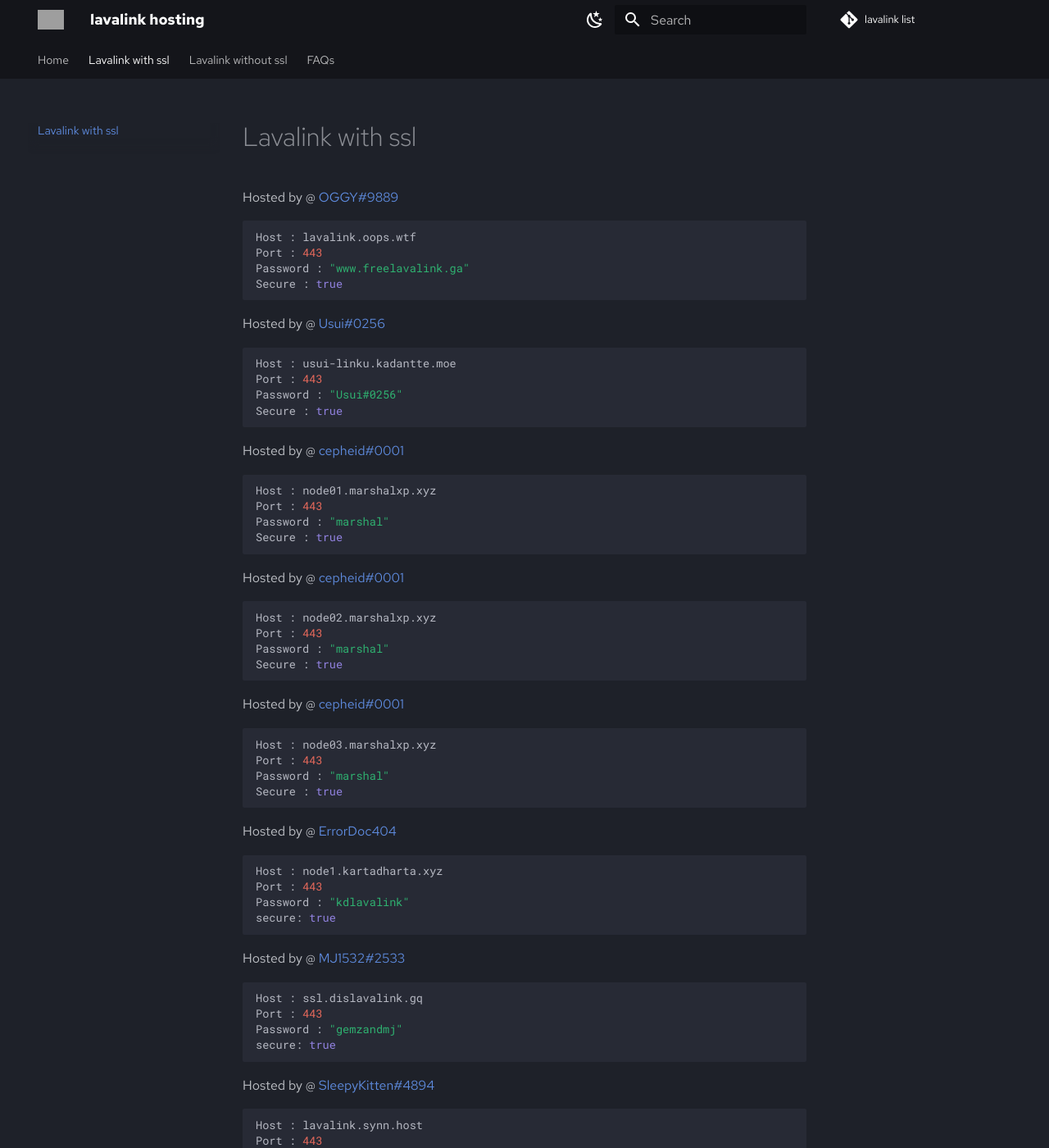
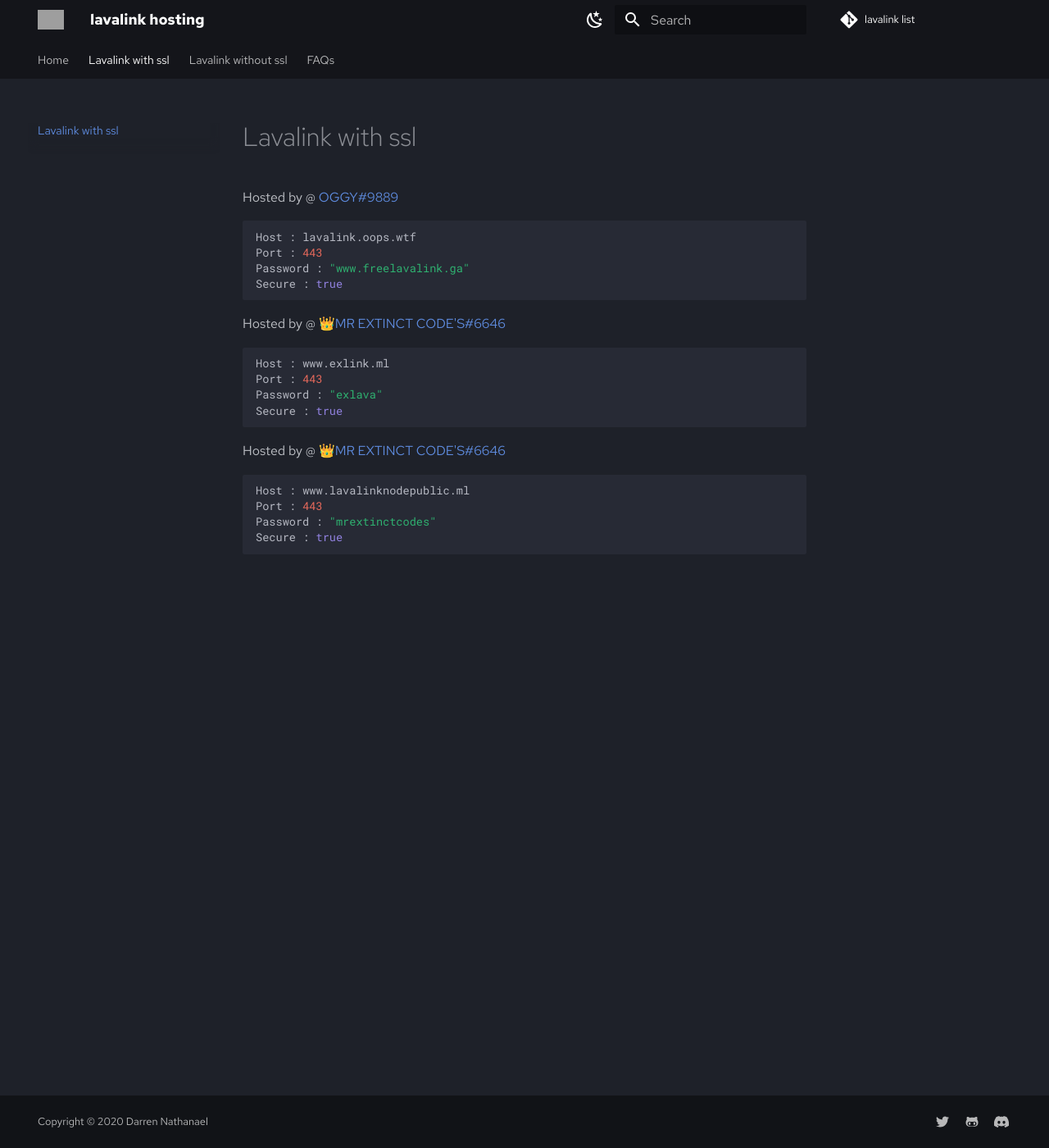
Before and after one commit to DarrenOfficial/lavalink-list, an MkDocs documentation site: the page built from docs/SSL/lavalink-with-ssl.md, in a window 1280 px wide and 1400 px high. Shown: the whole window at 82% size. Built offline with MkDocs 1.6.1 and Material for MkDocs 9.7.7, drawn with Linux system fonts in a browser that asks for light colours; comment, search, counter and statistics services are not loaded; some of the changed text lies outside the part shown; grey boxes are pictures that could not be loaded.

Commit message:
Purge (#167)
* ssl error.

error:14094438:SSL routines:ssl3_read_bytes:tlsv1 alert internal error

* purge "replit global" / non hacker plan

* 504 openresly

````diff
--- a/docs/SSL/lavalink-with-ssl.md
+++ b/docs/SSL/lavalink-with-ssl.md
@@ -10,56 +10,6 @@ Host : lavalink.oops.wtf
 Port : 443
 Password : "www.freelavalink.ga"
 Secure : true
-```
-Hosted by @ [Usui#0256](https://kadantte.moe)
-```bash
-Host : usui-linku.kadantte.moe
-Port : 443
-Password : "Usui#0256"
-Secure : true
-```
-Hosted by @ [cepheid#0001](https://marshalxp.xyz)
-```bash
-Host : node01.marshalxp.xyz
-Port : 443
-Password : "marshal"
-Secure : true
-```
-Hosted by @ [cepheid#0001](https://marshalxp.xyz)
-```bash
-Host : node02.marshalxp.xyz
-Port : 443
-Password : "marshal"
-Secure : true
-```
-Hosted by @ [cepheid#0001](https://marshalxp.xyz)
-```bash
-Host : node03.marshalxp.xyz
-Port : 443
-Password : "marshal"
-Secure : true
-```
-Hosted by @ [ErrorDoc404](https://github.com/ErrorDoc404)
-```bash
-Host : node1.kartadharta.xyz
-Port : 443
-Password : "kdlavalink"
-secure: true
-```
-
-Hosted by @ [MJ1532#2533](https://github.com/MJ1532)
-```bash
-Host : ssl.dislavalink.gq
-Port : 443
-Password : "gemzandmj"
-secure: true
-```
-Hosted by @ [SleepyKitten#4894](https://github.com/xcgc)
-```bash
-Host : lavalink.synn.host
-Port : 443
-Password : "Binnic123!"
-secure: true
 ```
 Hosted by @ [👑MR EXTINCT CODE'S#6646](https://www.mrextinctcodes.ml)
 ```bash
@@ -75,18 +25,3 @@ Port : 443
 Password : "mrextinctcodes"
 Secure : true
 ```
-Hosted by @ [👑MR EXTINCT CODE'S#6646](https://www.mrextinctcodes.ml)
-```bash
-Host : www.lavalinknodepublic2.ml
-Port : 443
-Password : "mrextinctcodes"
-Secure : true
-```
-
-Hosted by @ [Annnekkk#2338](https://github.com/Annnekkk)
-```bash
-Host : ssl.annnekkk.tech
-Port : 443
-Password : "lavafreefromannnekkk"
-Secure : true
-```
````
